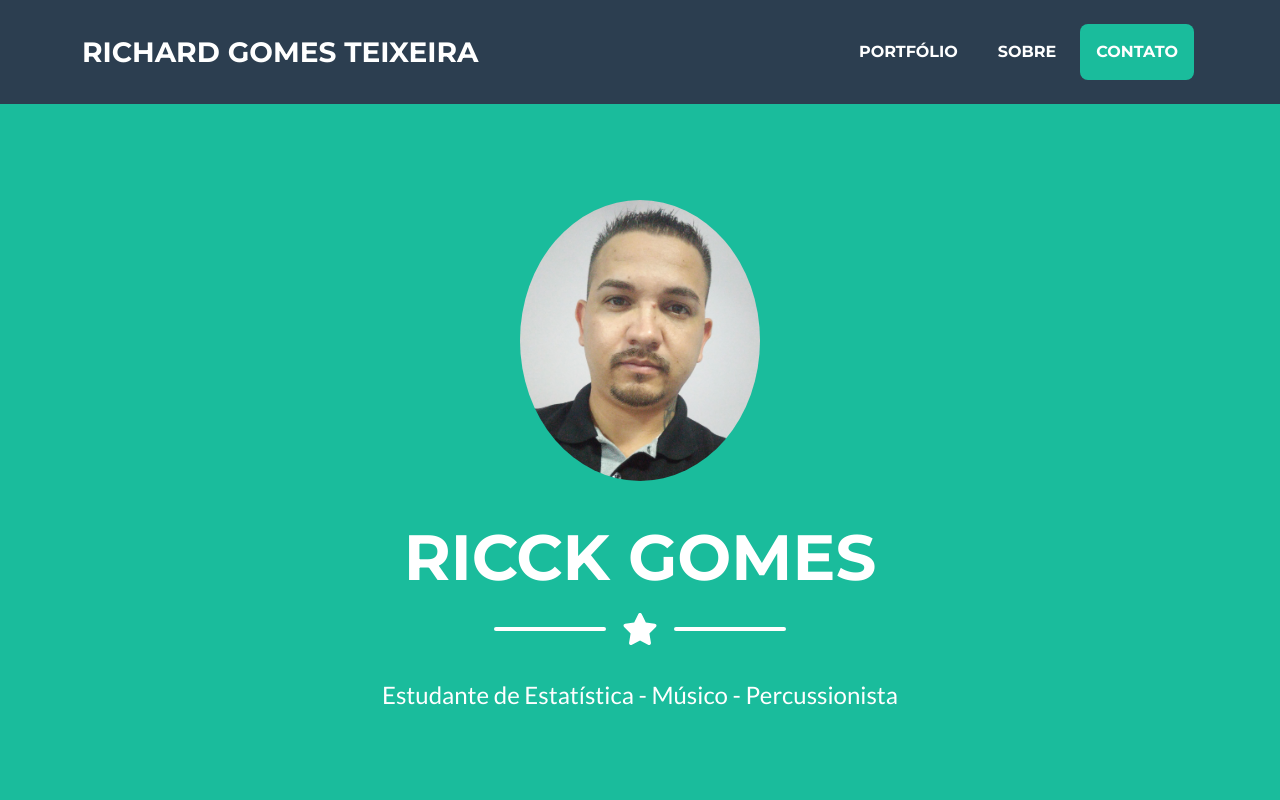
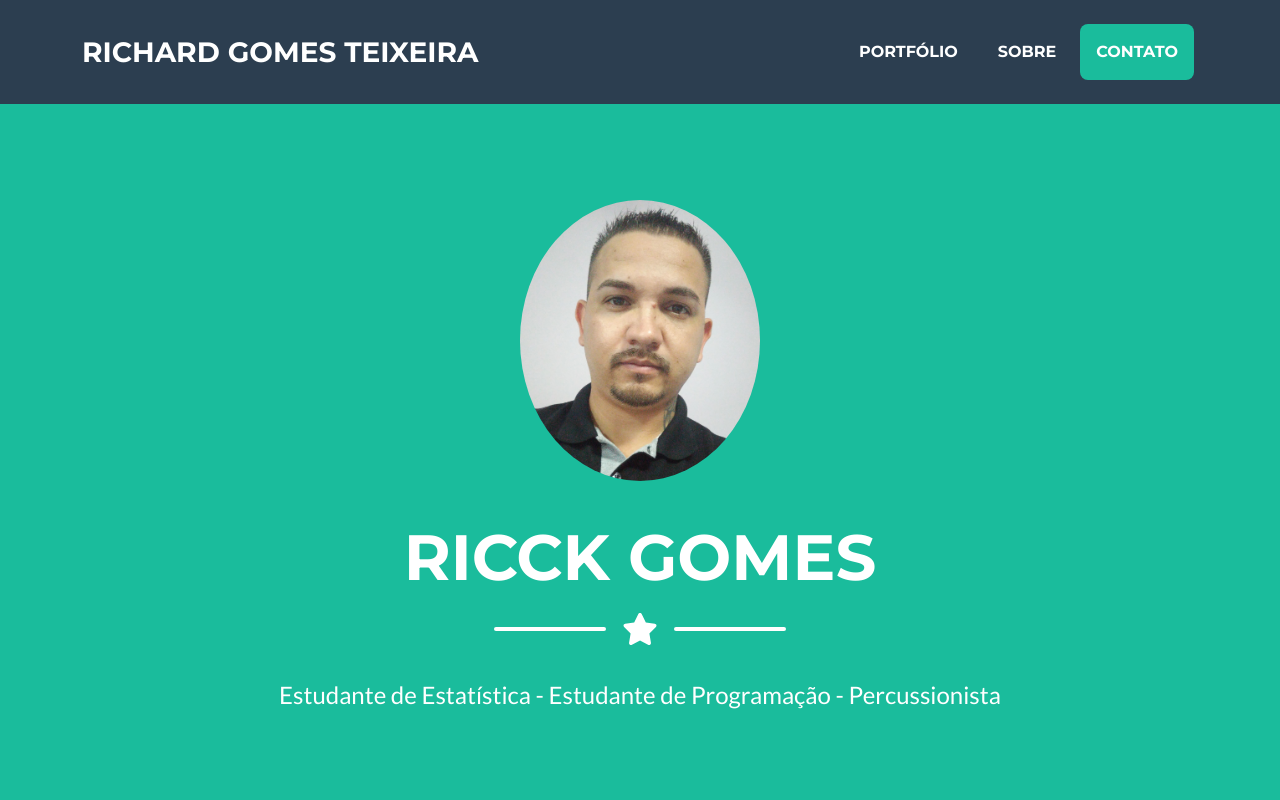
Before and after one commit to RicckGomes/Templates-Bootstrap---cv, a plain HTML site: page index.html in a window 1280 px wide. Shown: the top 800 px of the page. Drawn offline with nearby package versions, Linux system fonts and the light colour scheme.

Commit message:
Mudei uma legenda

```diff
--- a/index.html
+++ b/index.html
@@ -51,7 +51,7 @@
                     <div class="divider-custom-line"></div>
                 </div>
                 <!-- Masthead Subheading-->
-                <p class="masthead-subheading font-weight-light mb-0">Estudante de Estatística - Músico - Percussionista</p>
+                <p class="masthead-subheading font-weight-light mb-0">Estudante de Estatística - Estudante de Programação - Percussionista</p>
             </div>
         </header>
         <!-- Portfolio Section-->
```
